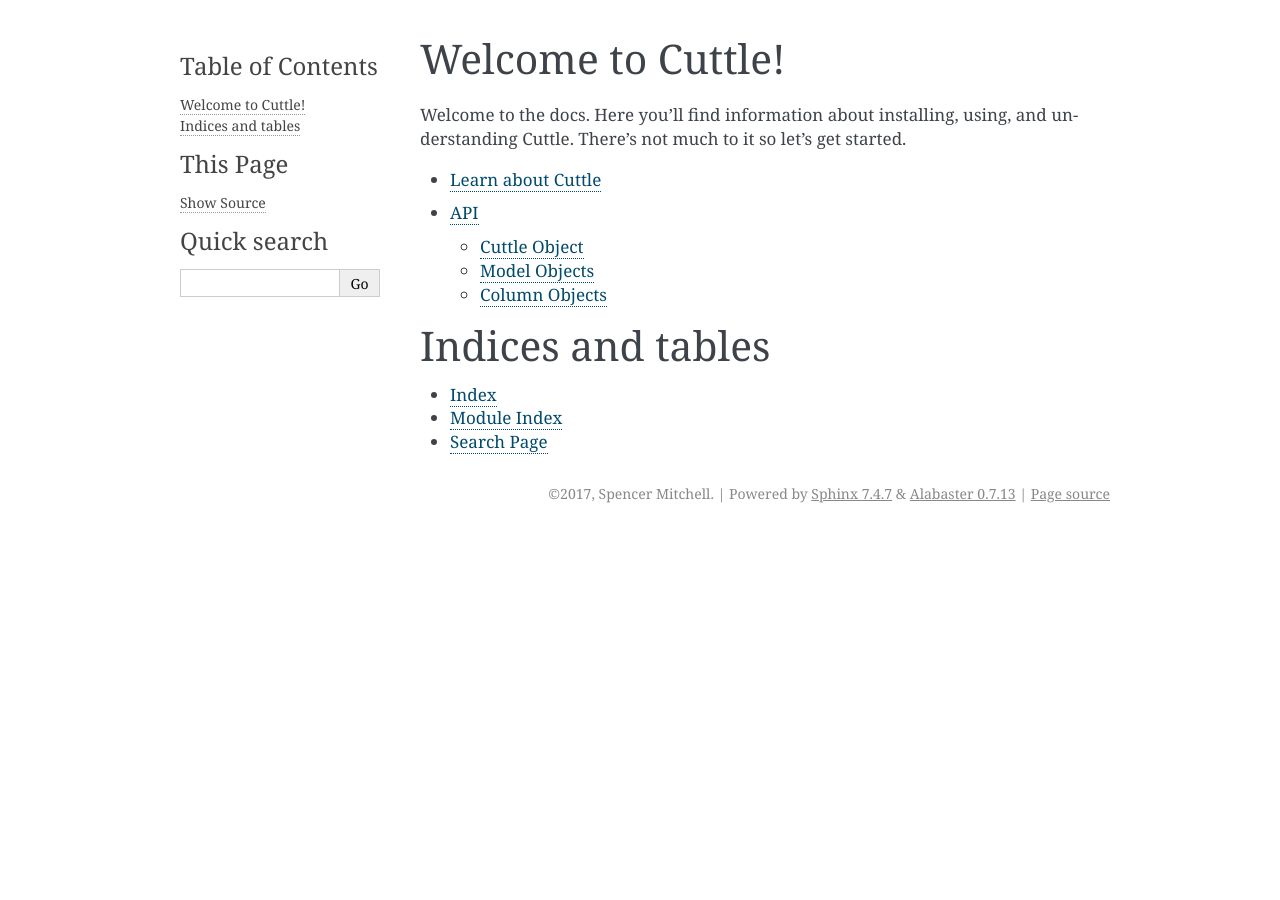
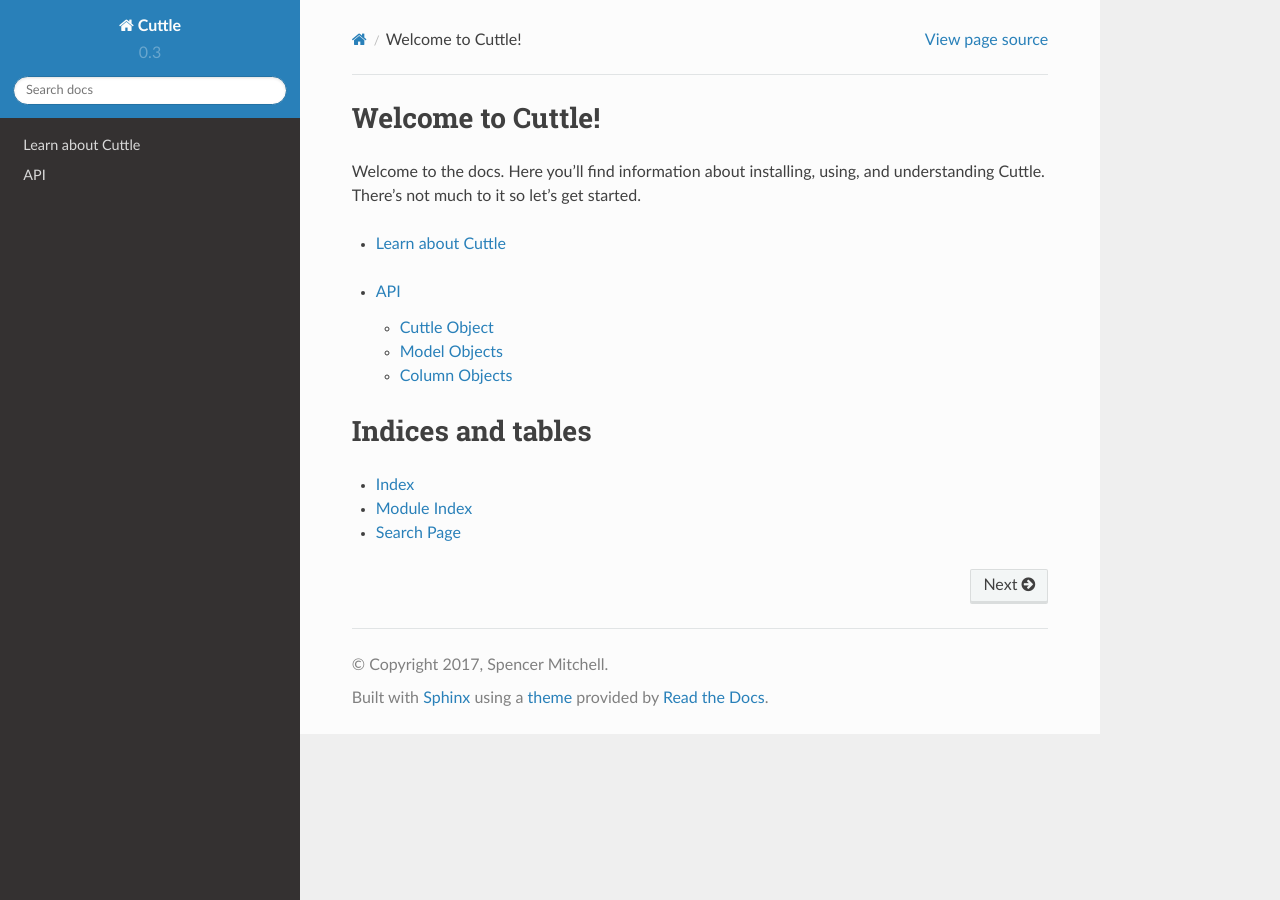
Before and after one commit to smitchell556/cuttle, a Sphinx documentation site: the page built from docs/index.rst, in a window 1280 px wide. Built offline with Sphinx 7.4.7 and the Read the Docs theme 2.0.0, drawn with Linux system fonts in a browser that asks for light colours; pages that are not in the unit, such as notebooks, are missing from menus; some of the changed lines change nothing that is shown.

Commit message:
change sphinx theme

```diff
--- a/docs/conf.py
+++ b/docs/conf.py
@@ -18,15 +18,8 @@
 #
 import os
 import sys
-from mock import Mock as MagicMock
 
-class Mock(MagicMock):
-    @classmethod
-    def __getattr__(cls, name):
-        return MagicMock()
-
-MOCK_MODULES = ['mysql-connector-python']
-sys.modules.update((mod_name, Mock()) for mod_name in MOCK_MODULES)
+import sphinx_rtd_theme
 
 sys.path.insert(0, os.path.abspath('../'))
 
@@ -100,7 +93,8 @@
 # The theme to use for HTML and HTML Help pages.  See the documentation for
 # a list of builtin themes.
 #
-html_theme = 'alabaster'
+html_theme = 'sphinx_rtd_theme'
+html_theme_path = [sphinx_rtd_theme.get_html_theme_path()]
 
 # Theme options are theme-specific and customize the look and feel of a theme
 # further.  For a list of options available for each theme, see the
```
